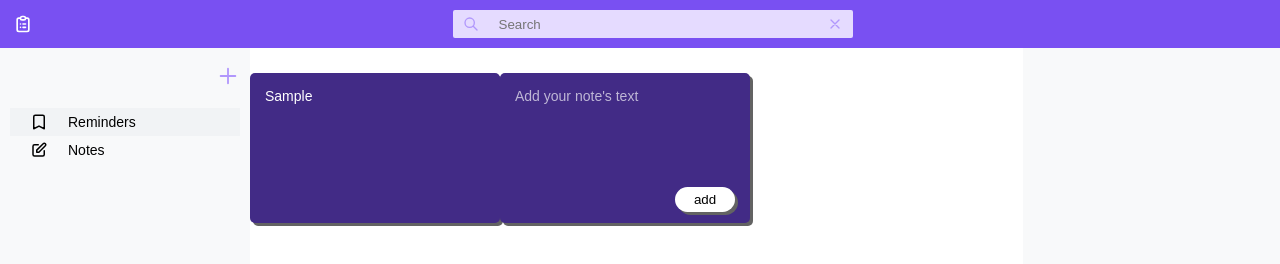
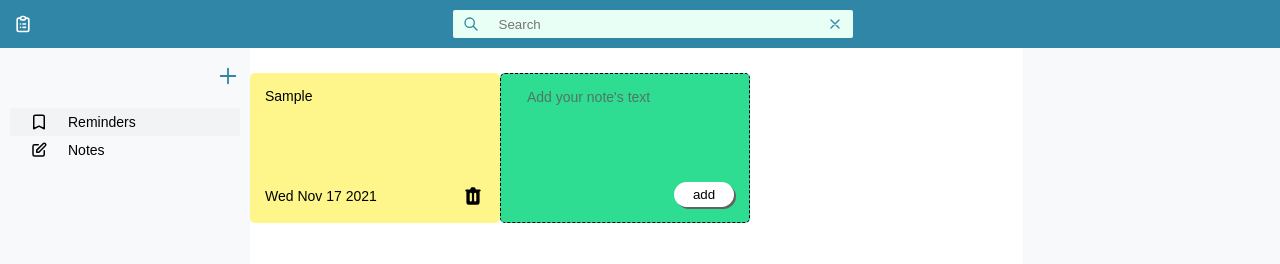
Before and after one commit to AnthonyGriffithG/notes-manager, a website built with Parcel: page index.html in a window 1280 px wide. Both pictures are taken after typing "Sample" into the empty fields and a click on the button "add". Built offline with nearby package versions, Linux system fonts and the light colour scheme.

Commit message:
changed note style and website colors

```diff
--- a/index.html
+++ b/index.html
@@ -6,6 +6,7 @@
     <meta name="viewport" content="width=device-width, initial-scale=1.0" />
     <link rel="preconnect" href="https://fonts.googleapis.com">
     <link rel="preconnect" href="https://fonts.gstatic.com" crossorigin>
+    <link rel="shortcut icon" href="#" />
     <link href="https://fonts.googleapis.com/css2?family=Inter:wght@400;500;700&family=Roboto:wght@100;300;700&display=swap" rel="stylesheet">
     <link rel="stylesheet" href="./src/styles.css"/>
     <script type="module" src="./src/js/controller.js"></script>
@@ -15,13 +16,13 @@
 
     <div id="body-container">
       <header id="main-header">
-        <span class="menu-icon-container">
+        <span class="icon-container">
           <svg xmlns="http://www.w3.org/2000/svg" class="logo-icon" fill="none" viewBox="0 0 24 24" stroke="currentColor">
             <path stroke-linecap="round" stroke-linejoin="round" stroke-width="2" d="M9 5H7a2 2 0 00-2 2v12a2 2 0 002 2h10a2 2 0 002-2V7a2 2 0 00-2-2h-2M9 5a2 2 0 002 2h2a2 2 0 002-2M9 5a2 2 0 012-2h2a2 2 0 012 2m-3 7h3m-3 4h3m-6-4h.01M9 16h.01" />
           </svg>
         </span>
 
-        <form id="search-bar">
+        <form id="search-bar" autocomplete="off">
           <svg xmlns="http://www.w3.org/2000/svg" class="search-icon" fill="none" viewBox="0 0 24 24" stroke="currentColor">
             <path stroke-linecap="round" stroke-linejoin="round" stroke-width="2" d="M21 21l-6-6m2-5a7 7 0 11-14 0 7 7 0 0114 0z" />
           </svg>
@@ -65,11 +66,8 @@
       <section id="notes">
         <form class="new-note-form">
           <textarea placeholder="Add your note's text" maxlength="140" rows="5" cols="10"></textarea>
-          <div class="note-footer">
-            <button class="submit-note" type="submit">add</button>
-          </div>
+          <button class="submit-note" type="submit">add</button>
         </form>
-
       </section>
 
       <section id="opciones">
--- a/src/js/Views/notesView.js
+++ b/src/js/Views/notesView.js
@@ -15,23 +15,42 @@ class NotesView {
 
   renderCategory(data) {
     this._data = data;
-    console.log(data);
-    const markup = data.notes
-      .map((note) => {
-        return `
-      <div class="note">${note}</div>
+    const markups = data.notes.map((note) => {
+      return `
+      <div class="note">
+        ${note.note}
+        <footer class="note-footer">
+          <p>${note.date}</p>
+          <div class="icon-container">
+            <svg xmlns="http://www.w3.org/2000/svg" class="delete-note-icon" viewBox="0 0 20 20" fill="currentColor">
+              <path fill-rule="evenodd" d="M9 2a1 1 0 00-.894.553L7.382 4H4a1 1 0 000 2v10a2 2 0 002 2h8a2 2 0 002-2V6a1 1 0 100-2h-3.382l-.724-1.447A1 1 0 0011 2H9zM7 8a1 1 0 012 0v6a1 1 0 11-2 0V8zm5-1a1 1 0 00-1 1v6a1 1 0 102 0V8a1 1 0 00-1-1z" clip-rule="evenodd" />
+            </svg>
+          </div>
+        </footer>
+      </div>
       `;
-      })
-      .join("");
+    });
     const noteElements = Array.from(this._parentEl.querySelectorAll(".note"));
     noteElements.forEach((noteEl) => this._parentEl.removeChild(noteEl));
-    this._noteForm.insertAdjacentHTML("beforebegin", markup);
+    markups.forEach((markup) => {
+      this._noteForm.insertAdjacentHTML("beforebegin", markup);
+    });
   }
 
-  renderNote() {
-    const note = this._data.notes.slice(-1);
+  renderNote(note) {
+    if (!note) return;
     const markup = `
-    <div class="note"><p>${note}<p></div>
+    <div class="note">
+        ${note.note}
+        <footer class="note-footer">
+          <p>${note.date}</p>
+          <div class="icon-container">
+            <svg xmlns="http://www.w3.org/2000/svg" class="delete-note-icon" viewBox="0 0 20 20" fill="currentColor">
+              <path fill-rule="evenodd" d="M9 2a1 1 0 00-.894.553L7.382 4H4a1 1 0 000 2v10a2 2 0 002 2h8a2 2 0 002-2V6a1 1 0 100-2h-3.382l-.724-1.447A1 1 0 0011 2H9zM7 8a1 1 0 012 0v6a1 1 0 11-2 0V8zm5-1a1 1 0 00-1 1v6a1 1 0 102 0V8a1 1 0 00-1-1z" clip-rule="evenodd" />
+            </svg>
+          </div>
+        </footer>
+      </div>
     `;
     this._noteForm.insertAdjacentHTML("beforebegin", markup);
     this._formTextarea.value = "";
--- a/src/js/controller.js
+++ b/src/js/controller.js
@@ -31,7 +31,8 @@ const controlAddNote = function (note) {
   model.addNote(note);
 
   // 2) render it
-  notesView.renderNote(note);
+  const newNote = model.state.currentCategory.notes.splice(-1)[0];
+  notesView.renderNote(newNote);
 };
 
 const controlSearchNotes = function (query) {
@@ -40,6 +41,8 @@ const controlSearchNotes = function (query) {
   // 2) render them
   notesView.renderCategory(model.state.search);
 };
+
+const control = function () {};
 const init = function () {
   categoryView._data = model.state;
   categoryView.addHandlerCreateCategory(controlAddCategory);
--- a/src/js/model.js
+++ b/src/js/model.js
@@ -47,7 +47,12 @@ export const changeCategory = function (name) {
 };
 
 export const addNote = function (note) {
-  state.currentCategory.notes.push(note);
+  const date = new Date(Date.now()).toDateString();
+  const newNote = {
+    note: note,
+    date: date,
+  };
+  state.currentCategory.notes.push(newNote);
   saveData();
 };
 
--- a/src/styles.css
+++ b/src/styles.css
@@ -11,6 +11,13 @@ body {
   user-select: none;
 }
 
+/* COLORES */
+.Colores {
+  color: #2f86a6;
+  color: #34be82;
+  color: #2fdd92;
+  color: #fef68a;
+}
 /* GENERAL */
 #body-container {
   display: grid;
@@ -40,7 +47,7 @@ body {
 
 #main-header {
   display: flex;
-  background-color: #7950f2;
+  background-color: #2f86a6;
   padding: 2px;
   align-items: center;
   justify-content: space-between;
@@ -52,10 +59,9 @@ body {
   stroke: #fff;
   width: 20px;
   height: 20px;
-  transition: width 0.2s, height 0.2s;
 }
 
-.menu-icon-container {
+.icon-container {
   display: flex;
   width: 25px;
   height: 25px;
@@ -65,18 +71,19 @@ body {
 
 .search-icon,
 .delete-search-icon {
-  stroke: #b197fc;
+  stroke: #2f86a6;
   width: 16px;
   height: 16px;
 }
 
 #search-bar {
   display: flex;
-  background-color: #e5dbff;
+  background-color: #e7fff5;
   padding: 6px 10px;
   border-radius: 2px;
   column-gap: 20px;
   width: 400px;
+  transition: all 0.2s;
 }
 
 .delete-search-icon {
@@ -93,14 +100,10 @@ body {
 }
 
 #search-bar:hover,
+#search-bar:focus-within,
 #search-bar:hover * {
   cursor: pointer;
-  background-color: #f3f0ff;
-}
-
-#search-bar:focus-within {
-  cursor: pointer;
-  background-color: #f3f0ff;
+  background-color: #f4fffa;
 }
 
 #search-bar input:focus {
@@ -136,9 +139,10 @@ body {
 }
 
 .add-icon {
-  stroke: #b197fc;
+  stroke: #2f86a6;
   width: 22px;
   cursor: pointer;
+  transition: all 0.1s;
 }
 
 .add-icon:hover {
@@ -181,13 +185,15 @@ body {
 }
 
 .note {
-  background-color: #422b86;
-  color: #fff;
+  display: flex;
+  flex-direction: column;
+  justify-content: space-between;
+  background-color: #fef68a;
+  color: #000;
   width: 250px;
   height: 150px;
   place-self: center;
   border-radius: 5px;
-  box-shadow: 3px 3px rgb(99, 99, 99);
   padding: 15px;
   overflow-wrap: break-word;
   animation: append-animate 0.3s linear;
@@ -199,13 +205,6 @@ body {
   width: 150px;
   height: 90px;
   place-self: center;
-  border-radius: 5px;
-  padding: 15px;
-  align-items: center;
-  justify-content: center;
-  cursor: pointer;
-  transition: background-color 0.2s, width 0.7s, height 0.7s;
-  box-shadow: 3px 3px rgb(99, 99, 99);
 }
 
 .add-note:hover {
@@ -214,12 +213,15 @@ body {
 }
 
 .new-note-form {
-  background-color: #422b86;
+  display: flex;
+  flex-direction: column;
+  align-items: flex-end;
+  background-color: #2fdd92;
   width: 250px;
   height: 150px;
   place-self: center;
   border-radius: 5px;
-  box-shadow: 3px 3px rgb(99, 99, 99);
+  border: 1px dashed;
   padding: 15px;
 }
 
@@ -232,11 +234,11 @@ textarea {
   overflow: hidden;
   outline: none;
   background-color: transparent;
-  color: #fff;
+  color: rgb(5, 5, 5);
 }
 
 textarea::placeholder {
-  color: rgba(255, 255, 255, 0.658);
+  color: rgba(90, 90, 90, 0.795);
 }
 
 .submit-note {
@@ -246,7 +248,7 @@ textarea::placeholder {
   border-radius: 20px;
   cursor: pointer;
   border: none;
-  box-shadow: 3px 3px rgb(99, 99, 99);
+  box-shadow: 2px 2px rgb(99, 99, 99);
   transition: background-color 0.2s;
 }
 .submit-note:hover {
@@ -255,7 +257,18 @@ textarea::placeholder {
 
 .note-footer {
   display: flex;
-  justify-content: flex-end;
+  align-items: center;
+  justify-content: space-between;
+}
+
+.delete-note-icon {
+  width: 22px;
+  cursor: pointer;
+  transition: all 0.1s;
+}
+
+.delete-note-icon:hover {
+  width: 25px;
 }
 /* OPCIONES */
 #opciones {
```
Also changed, not shown: dist/index.html, 4 other files.
